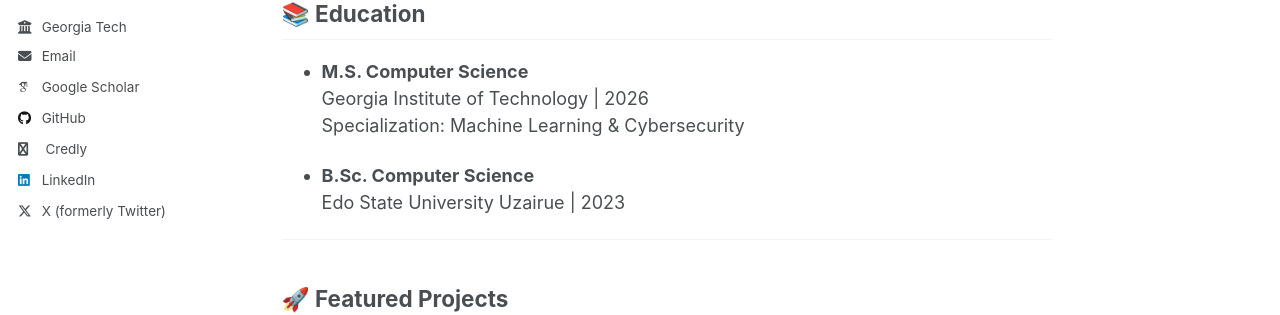
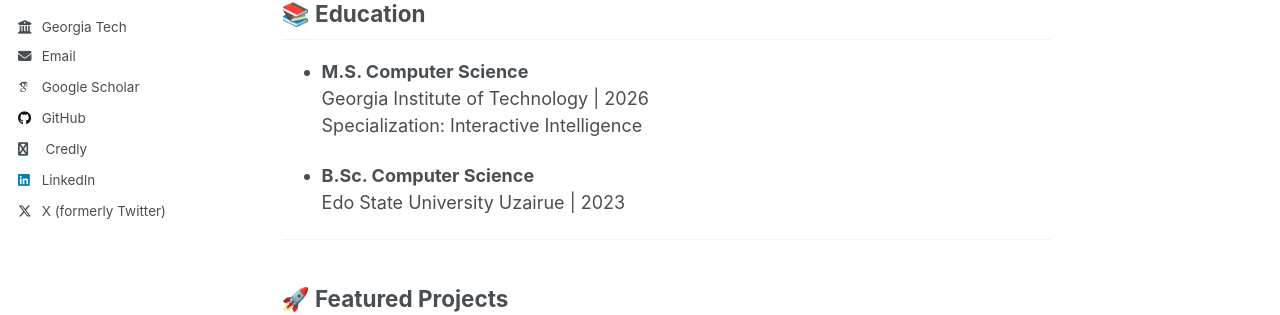
Before and after one commit to oigbape/oigbape.github.io, a Jekyll site: the page built from _pages/about.md, in a window 1280 px wide and 900 px high. Shown: the part 339-654 px from the top of the window. Built offline with Jekyll 4.4.1, drawn with Linux system fonts in a browser that asks for light colours; some web fonts are replaced.

Commit message:
Update about.md

```diff
--- a/_pages/about.md
+++ b/_pages/about.md
@@ -18,7 +18,7 @@ Passionate about using technology to solve real problems such as making systems
 ## 📚 Education
 - **M.S. Computer Science**
   Georgia Institute of Technology | 2026
-  Specialization: Machine Learning & Cybersecurity
+  Specialization: Interactive Intelligence
 
 - **B.Sc. Computer Science**
   Edo State University Uzairue | 2023
```
